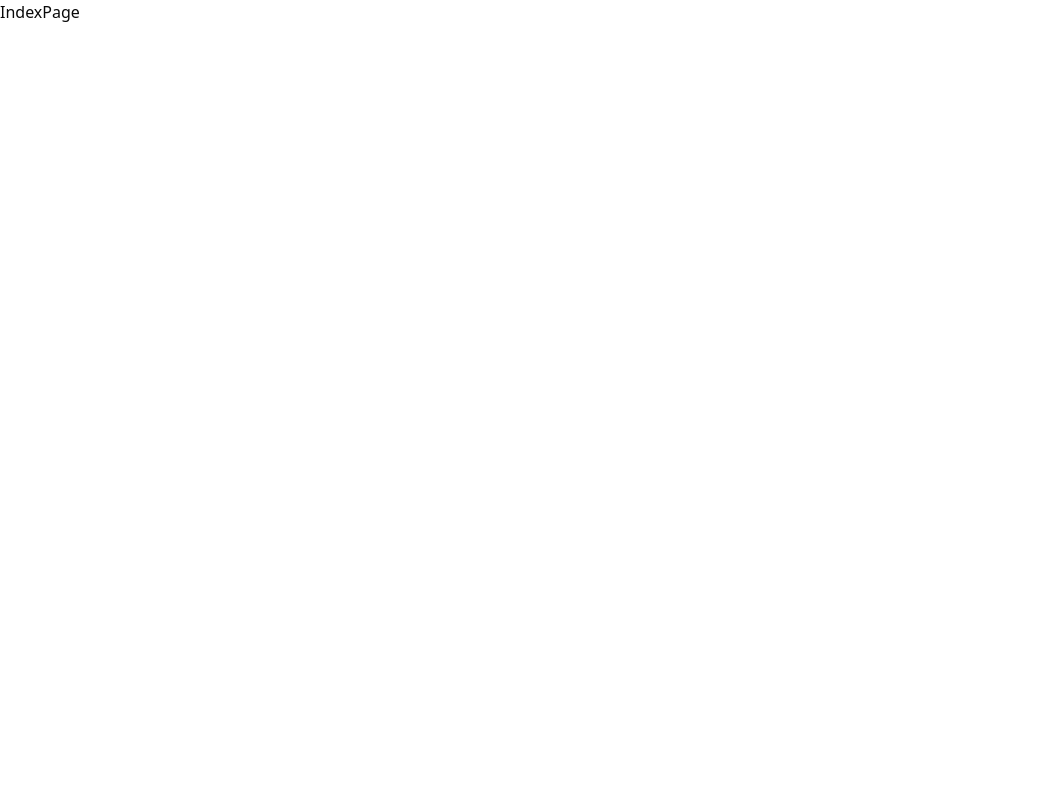
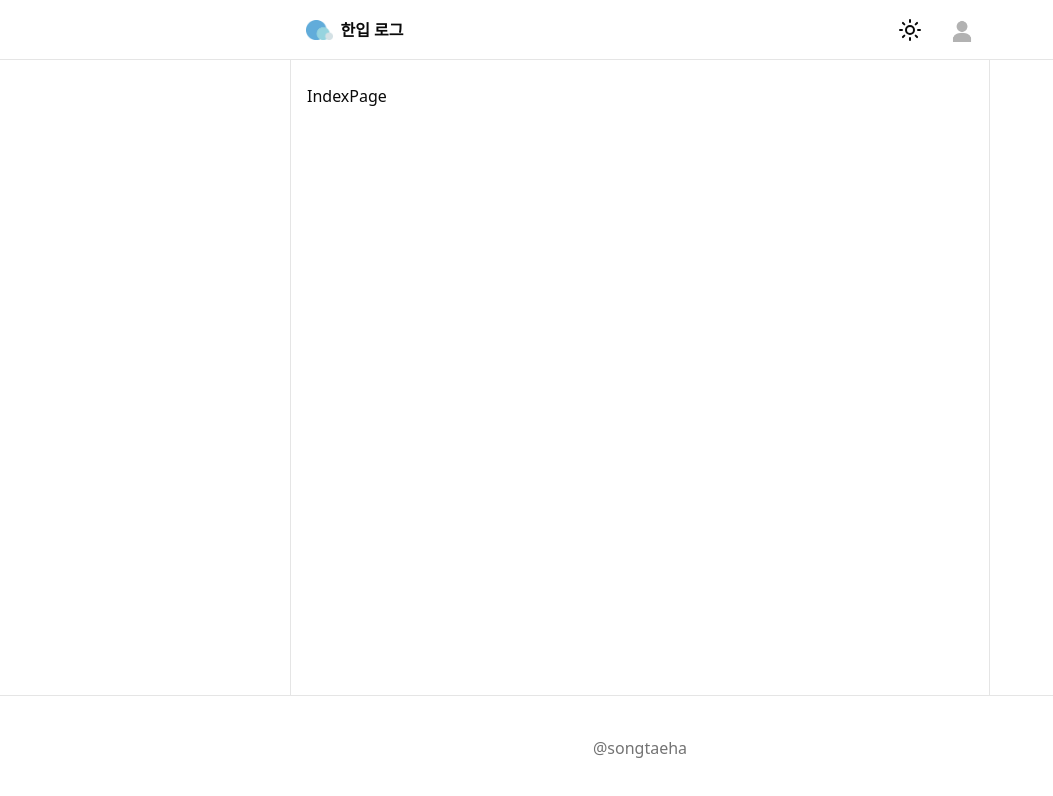
Before and after one commit to doxmt/onebite-log, a React (Vite) app: page / in a window 1280 px wide. Shown: the top 796 px of the page, without its empty margins (0-1053 px from the left). Built offline with nearby package versions, Linux system fonts and the light colour scheme.

Commit message:
style: 글로벌 레이아웃 설정

```diff
--- /dev/null
+++ b/src/components/layout/global-layout.tsx
@@ -0,0 +1,35 @@
+import { Link, Outlet } from "react-router";
+import logo from "@/assets/logo.png";
+import { SunIcon } from "lucide-react";
+import defaultAvatar from "@/assets/default-avatar.png";
+
+export default function GlobalLayout() {
+  return (
+    <div className="flex min-h-[100vh] flex-col">
+      <header className="h-15 border-b">
+        <div className="m-auto flex h-full w-full max-w-175 justify-between px-4">
+          <Link to={"/"} className="flex items-center gap-2">
+            <img
+              className="h-5"
+              src={logo}
+              alt="로고, 메세지 말풍선을 형상화한 모양"
+            />
+            <div className="font-bold">한입 로그</div>
+          </Link>
+          <div className="flex items-center gap-5">
+            <div className="hover:bg-muted cursor-pointer rounded-full p-2">
+              <SunIcon />
+            </div>
+            <img className="h-6" src={defaultAvatar} />
+          </div>
+        </div>
+      </header>
+      <main className="m-auto w-full max-w-175 flex-1 border-x px-4 py-6">
+        <Outlet />
+      </main>
+      <footer className="text-muted-foreground border-t py-10 text-center">
+        @songtaeha
+      </footer>
+    </div>
+  );
+}
--- a/src/root-route.tsx
+++ b/src/root-route.tsx
@@ -6,10 +6,12 @@ import IndexPage from "./pages/index-page";
 import PostDetailPage from "./pages/post-detail-page";
 import ProfileDetailPage from "./pages/profile-detail-page";
 import ResetPasswordPage from "./pages/reset-password-page";
+import GlobalLayout from "./components/layout/global-layout";
 
 export default function RootRoute() {
   return (
     <Routes>
+      <Route element={<GlobalLayout />}>
         <Route path="/sign-in" element={<SignInPage />} />
         <Route path="/sign-up" element={<SignUpPage />} />
         <Route path="/forget-password" element={<ForgetPasswordPage />} />
@@ -18,6 +20,7 @@ export default function RootRoute() {
         <Route path="/profile/:userId" element={<ProfileDetailPage />} />
         <Route path="/reset-password" element={<ResetPasswordPage />} />
         <Route path="*" element={<Navigate to={"/"} />} />
+      </Route>
     </Routes>
   );
 }
```
Lines whose indentation alone changed are shown as unchanged.
